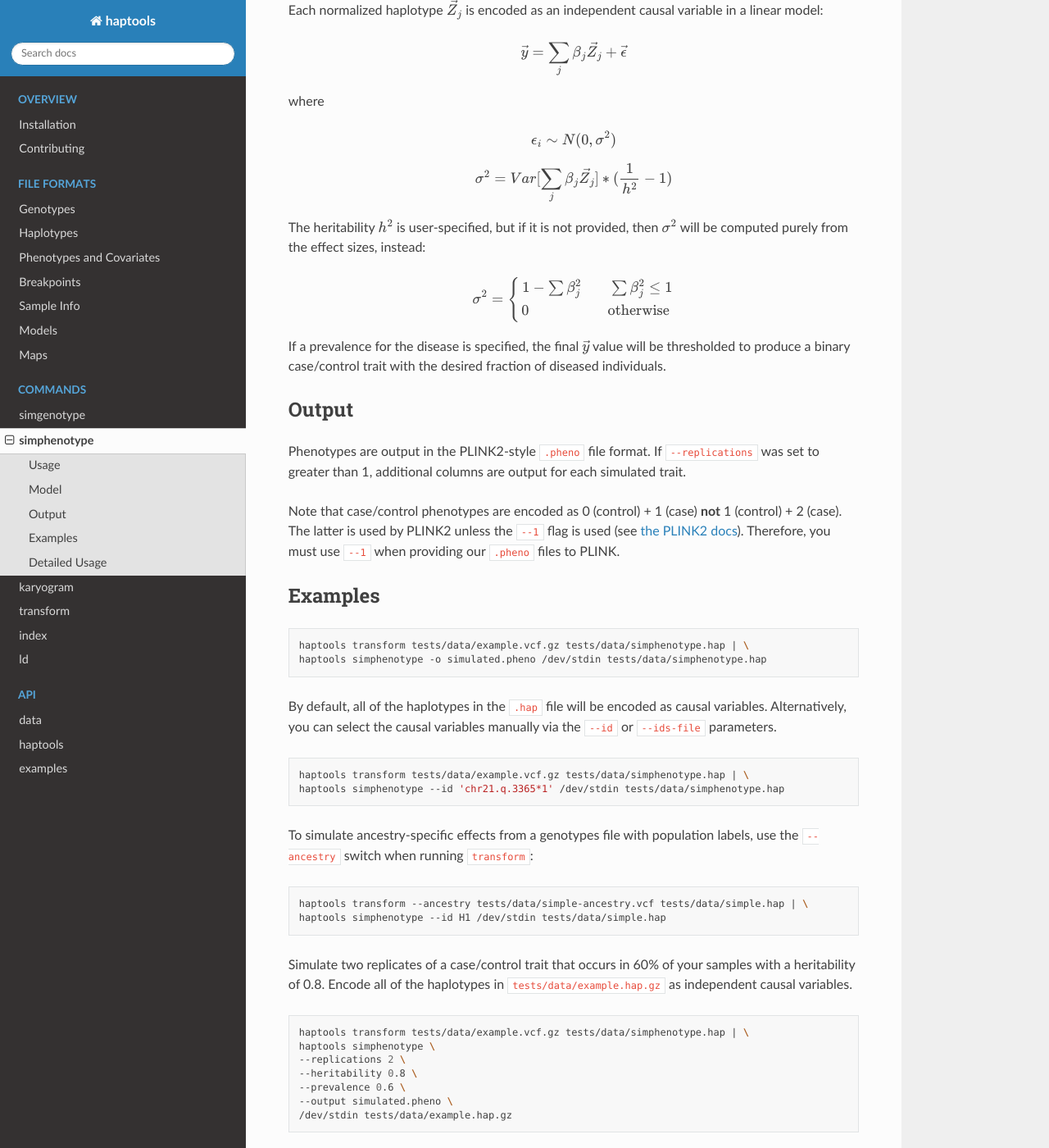
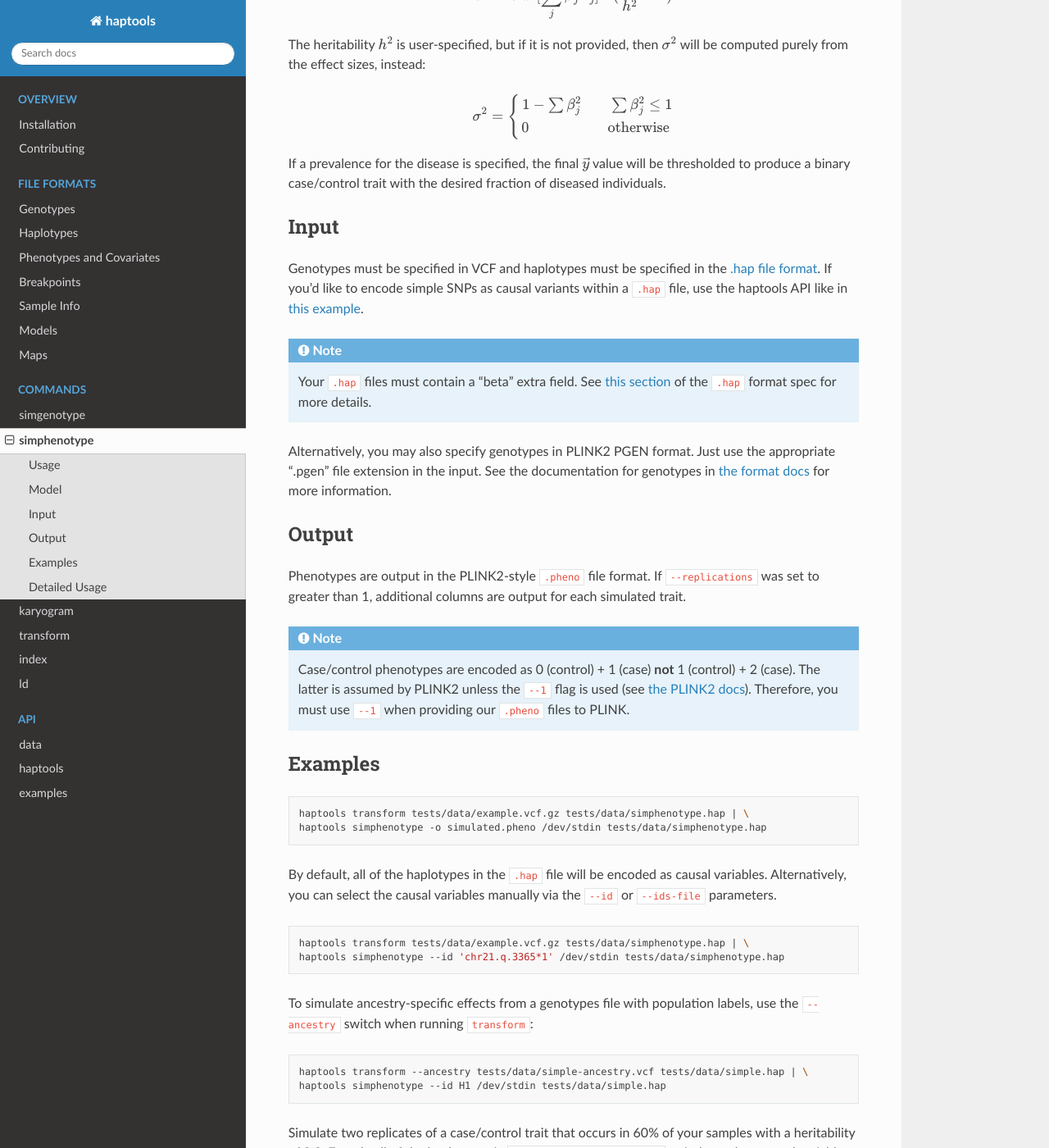
Before and after one commit to CAST-genomics/haptools, a Sphinx documentation site: the page built from docs/commands/simphenotype.rst, in a window 1280 px wide and 1400 px high, scrolled down 910 px. Shown: the whole window at 82% size. Built offline with Sphinx 7.4.7 and the Read the Docs theme 2.0.0, drawn with Linux system fonts in a browser that asks for light colours; some of the changed text lies outside the part shown.

Commit message:
describe inputs to simphenotype

```diff
--- a/docs/commands/simphenotype.rst
+++ b/docs/commands/simphenotype.rst
@@ -4,14 +4,9 @@
 simphenotype
 ============
 
-Simulates a complex trait, taking into account haplotype- or local-ancestry- specific effects as well as traditional variant-level effects. The user denotes causal variables to use within the simulation by specifying them in a :doc:`.hap file </formats/haplotypes>`. Phenotypes are simulated from genotypes output by the :doc:`transform command </commands/transform>`.
-
-To encode simple SNPs as causal variants within a ``.hap`` file, use the haptools API like in :ref:`this example <api-examples-snps2hap>`.
+Simulates a complex trait, taking into account haplotype- or local-ancestry- specific effects as well as traditional variant-level effects. The user denotes causal haplotypes or variants by specifying them in a :doc:`.hap file </formats/haplotypes>`. Phenotypes are simulated from genotypes output by the :doc:`transform command </commands/transform>`.
 
 The implementation is based on the `GCTA GWAS Simulation <https://yanglab.westlake.edu.cn/software/gcta/#GWASSimulation>`_ utility.
-
-.. note::
-   Your ``.hap`` files must contain a "beta" extra field. See :ref:`this section <formats-haplotypes-extrafields-simphenotype>` of the ``.hap`` format spec for more details.
 
 Usage
 ~~~~~
@@ -57,11 +52,21 @@ The heritability :math:`h^2` is user-specified, but if it is not provided, then
 
 If a prevalence for the disease is specified, the final :math:`\vec{y}` value will be thresholded to produce a binary case/control trait with the desired fraction of diseased individuals.
 
+Input
+~~~~~
+Genotypes must be specified in VCF and haplotypes must be specified in the :doc:`.hap file format </formats/haplotypes>`. If you'd like to encode simple SNPs as causal variants within a ``.hap`` file, use the haptools API like in :ref:`this example <api-examples-snps2hap>`.
+
+.. note::
+   Your ``.hap`` files must contain a "beta" extra field. See :ref:`this section <formats-haplotypes-extrafields-simphenotype>` of the ``.hap`` format spec for more details.
+
+Alternatively, you may also specify genotypes in PLINK2 PGEN format. Just use the appropriate ".pgen" file extension in the input. See the documentation for genotypes in :ref:`the format docs <formats-genotypesplink>` for more information.
+
 Output
 ~~~~~~
 Phenotypes are output in the PLINK2-style ``.pheno`` file format. If ``--replications`` was set to greater than 1, additional columns are output for each simulated trait.
 
-Note that case/control phenotypes are encoded as 0 (control) + 1 (case) **not** 1 (control) + 2 (case). The latter is used by PLINK2 unless the ``--1`` flag is used (see `the PLINK2 docs <https://www.cog-genomics.org/plink/2.0/input#input_missing_phenotype>`_). Therefore, you must use ``--1`` when providing our ``.pheno`` files to PLINK.
+.. note::
+   Case/control phenotypes are encoded as 0 (control) + 1 (case) **not** 1 (control) + 2 (case). The latter is assumed by PLINK2 unless the ``--1`` flag is used (see `the PLINK2 docs <https://www.cog-genomics.org/plink/2.0/input#input_missing_phenotype>`_). Therefore, you must use ``--1`` when providing our ``.pheno`` files to PLINK.
 
 Examples
 ~~~~~~~~
```
